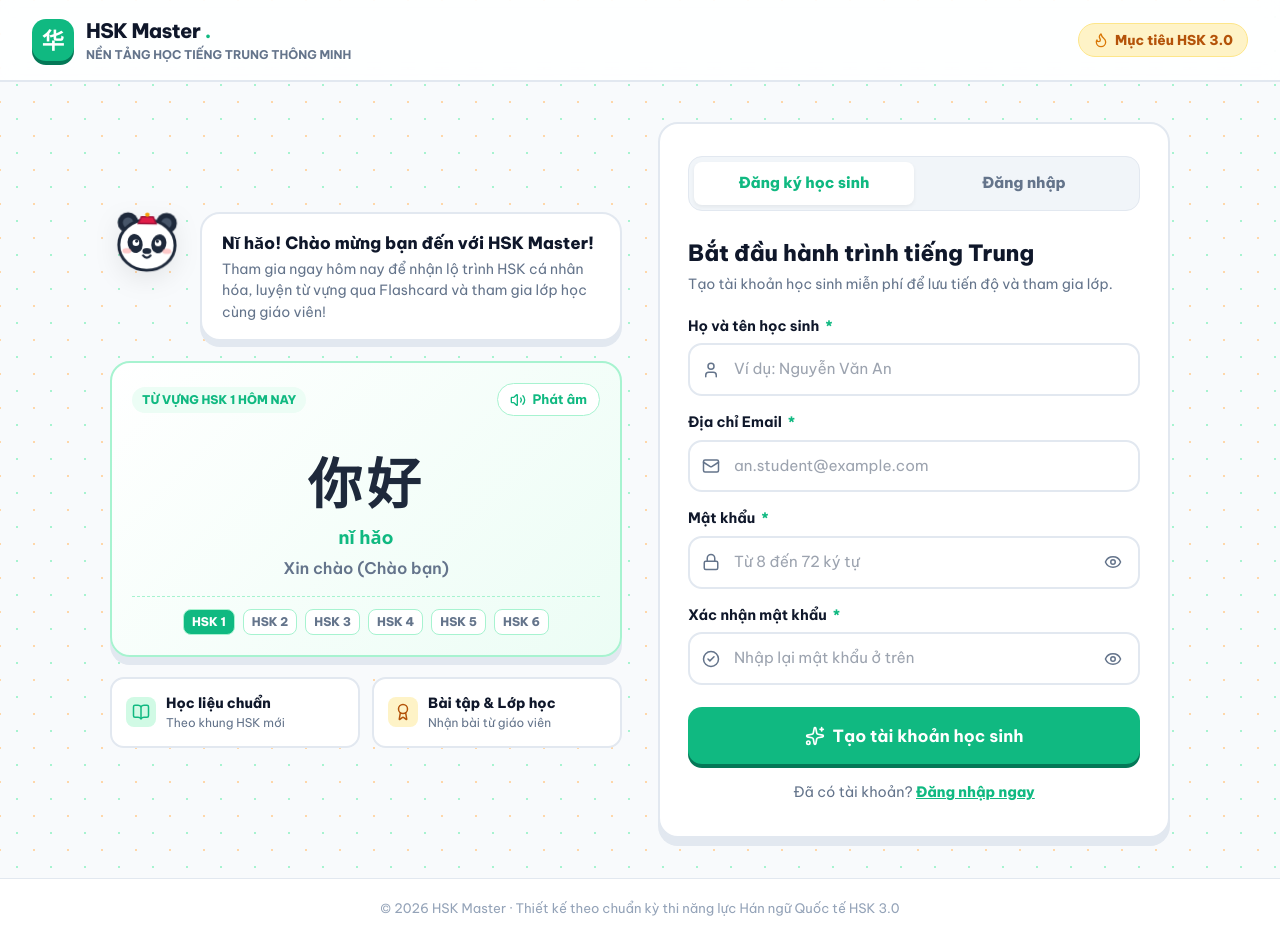
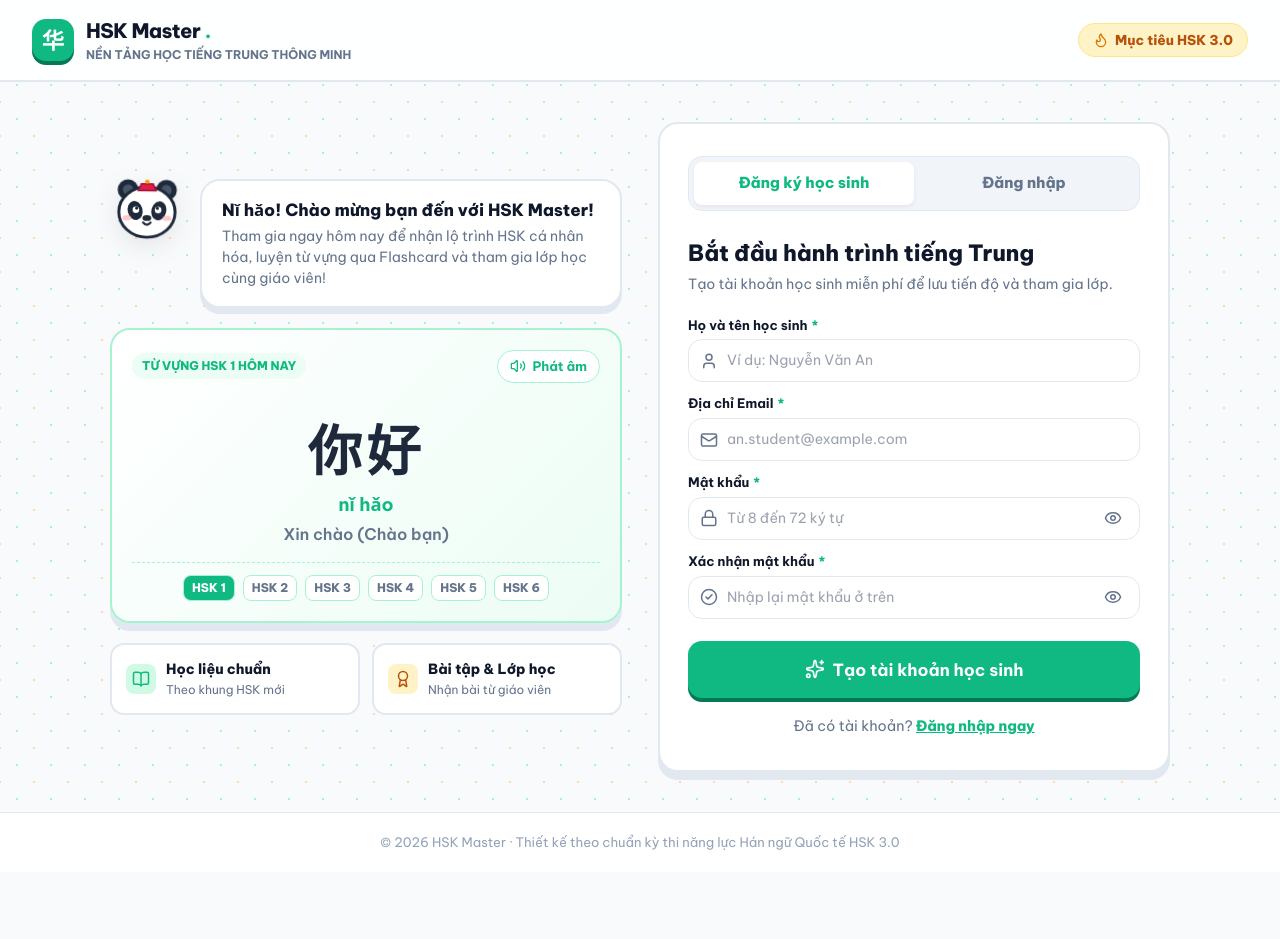
Before and after one commit to DaiTrieuVan/HSKLearning, a React (Vite) app in the folder frontend/: page / in a window 1280 px wide. After the commit the page ends 872 px from the top, so only its background shows below. Built offline with nearby package versions, Linux system fonts and the light colour scheme.

Commit message:
style(fe): tighten Input spacing and use deterministic React useId

```diff
--- a/frontend/src/components/common/Input.tsx
+++ b/frontend/src/components/common/Input.tsx
@@ -1,4 +1,4 @@
-import React, { useState } from 'react'
+import React, { useId, useState } from 'react'
 import { Eye, EyeOff } from 'lucide-react'
 
 interface InputProps extends React.InputHTMLAttributes<HTMLInputElement> {
@@ -18,21 +18,22 @@ export const Input: React.FC<InputProps> = ({
   ...props
 }) => {
   const [showPassword, setShowPassword] = useState(false)
+  const generatedId = useId()
   const isPassword = type === 'password'
   const inputType = isPassword ? (showPassword ? 'text' : 'password') : type
-  const inputId = id || props.name || Math.random().toString(36).substring(2, 9)
+  const inputId = id || props.name || generatedId
 
   return (
-    <div style={{ marginBottom: '16px', display: 'flex', flexDirection: 'column', gap: '6px' }}>
+    <div style={{ marginBottom: '12px', display: 'flex', flexDirection: 'column', gap: '4px' }}>
       <label
         htmlFor={inputId}
         style={{
           fontWeight: 700,
-          fontSize: '0.9rem',
+          fontSize: '0.82rem',
           color: 'var(--text-main)',
           display: 'flex',
           alignItems: 'center',
-          gap: '6px',
+          gap: '4px',
         }}
       >
         {label}
@@ -50,7 +51,7 @@ export const Input: React.FC<InputProps> = ({
           <span
             style={{
               position: 'absolute',
-              left: '14px',
+              left: '12px',
               color: error ? 'var(--primary)' : 'var(--text-muted)',
               display: 'flex',
               alignItems: 'center',
@@ -66,13 +67,13 @@ export const Input: React.FC<InputProps> = ({
           type={inputType}
           style={{
             width: '100%',
-            padding: '13px 16px',
-            paddingLeft: icon ? '44px' : '16px',
-            paddingRight: isPassword ? '44px' : '16px',
+            padding: '10px 14px',
+            paddingLeft: icon ? '38px' : '14px',
+            paddingRight: isPassword ? '40px' : '14px',
             borderRadius: 'var(--radius-md)',
-            border: error ? '2px solid var(--primary)' : '2px solid #e2e8f0',
+            border: error ? '1.5px solid var(--primary)' : '1.5px solid #e2e8f0',
             backgroundColor: '#ffffff',
-            fontSize: '0.95rem',
+            fontSize: '0.88rem',
             color: 'var(--text-main)',
             outline: 'none',
             transition: 'border-color 0.15s ease, box-shadow 0.15s ease',
```
